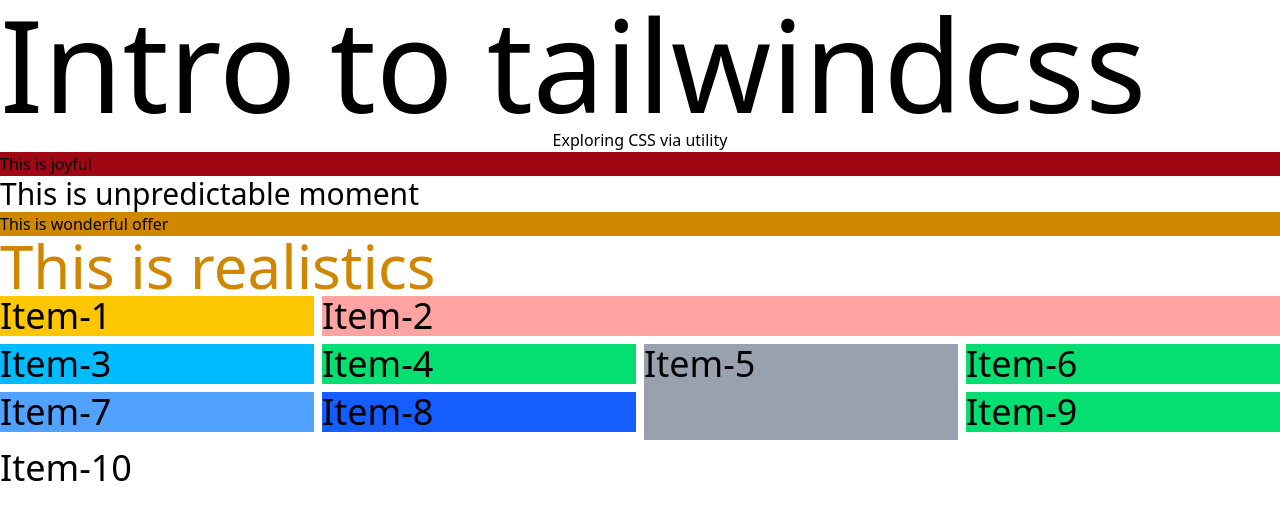
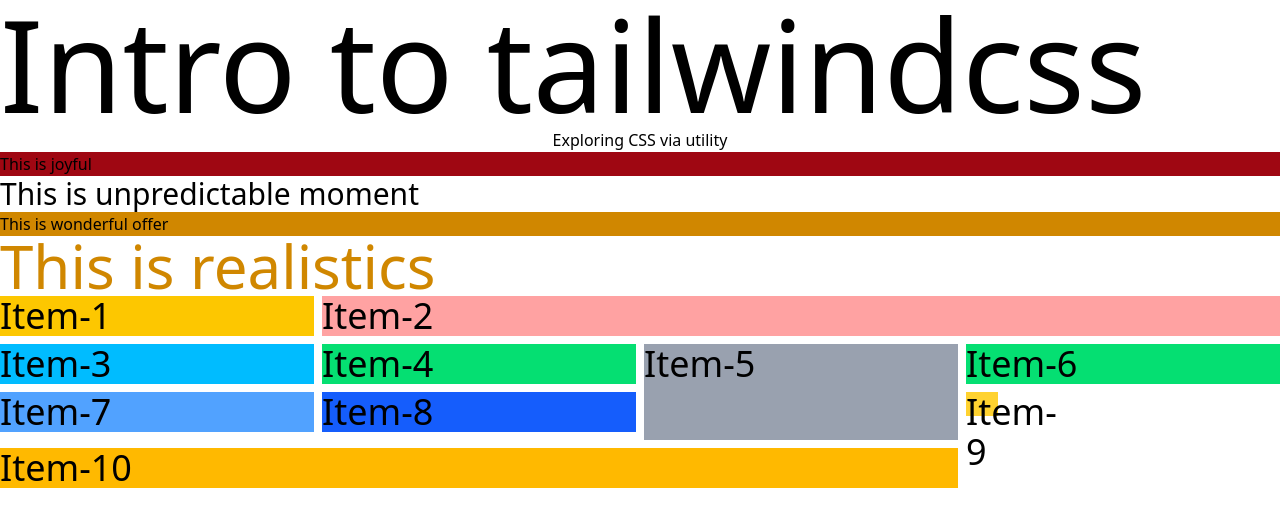
Before and after one commit to Hashemeee92/tailwind-css-intellisense, a plain HTML site: page index.html in a window 1280 px wide. Drawn offline with nearby package versions, Linux system fonts and the light colour scheme.

Commit message:
added tailwind css

```diff
--- a/index.html
+++ b/index.html
@@ -25,8 +25,8 @@
             <div class="bg-green-400">Item-6</div>
             <div class="bg-blue-400">Item-7</div>
             <div class="bg-blue-600">Item-8</div>
-            <div class="bg-green-400">Item-9</div>
-            <div class="col-span-3">Item-10</div>
+            <div class="w-8 h-6 bg-amber-300">Item-9</div>
+            <div class="col-span-3 bg-amber-400">Item-10</div>
         </div>
 
     </section>
```
